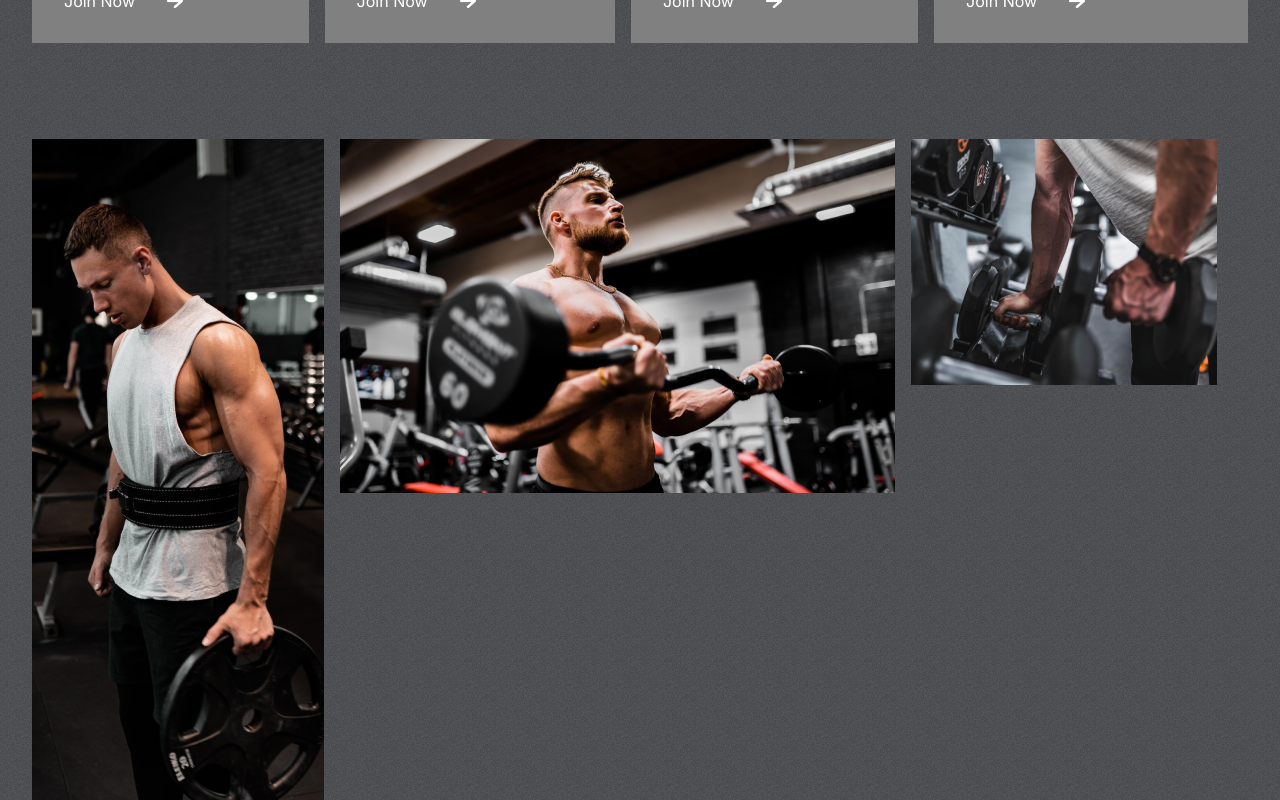
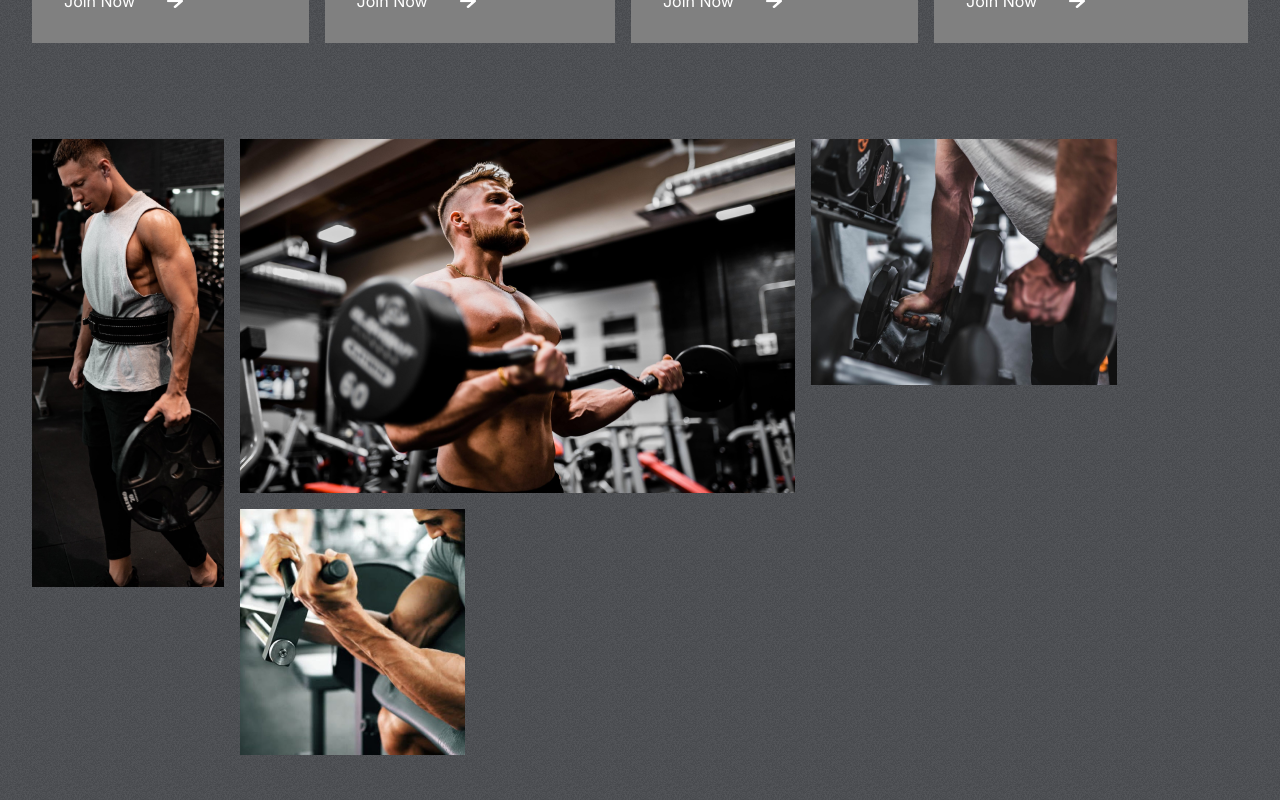
Before and after one commit to pallab17/Fithelp.o, a React (Create React App) app: page / in a window 1280 px wide. Shown: the part 1200-2000 px from the top of the page. Built offline with nearby package versions, Linux system fonts and the light colour scheme.

Commit message:
files updated

```diff
--- a/src/components/Reasons/Reasons.css
+++ b/src/components/Reasons/Reasons.css
@@ -17,7 +17,15 @@
 
 
 }
-
+.left-r>img{
+    object-fit: cover;
+    /* basically crop korle img ta fatbe na */
+}
+.left-r>:nth-child(1){
+    width: 12rem;
+    grid-row: 1/3;
+    height: 28rem;
+}
 .right-r{
     flex: 1 1;
 }
```
